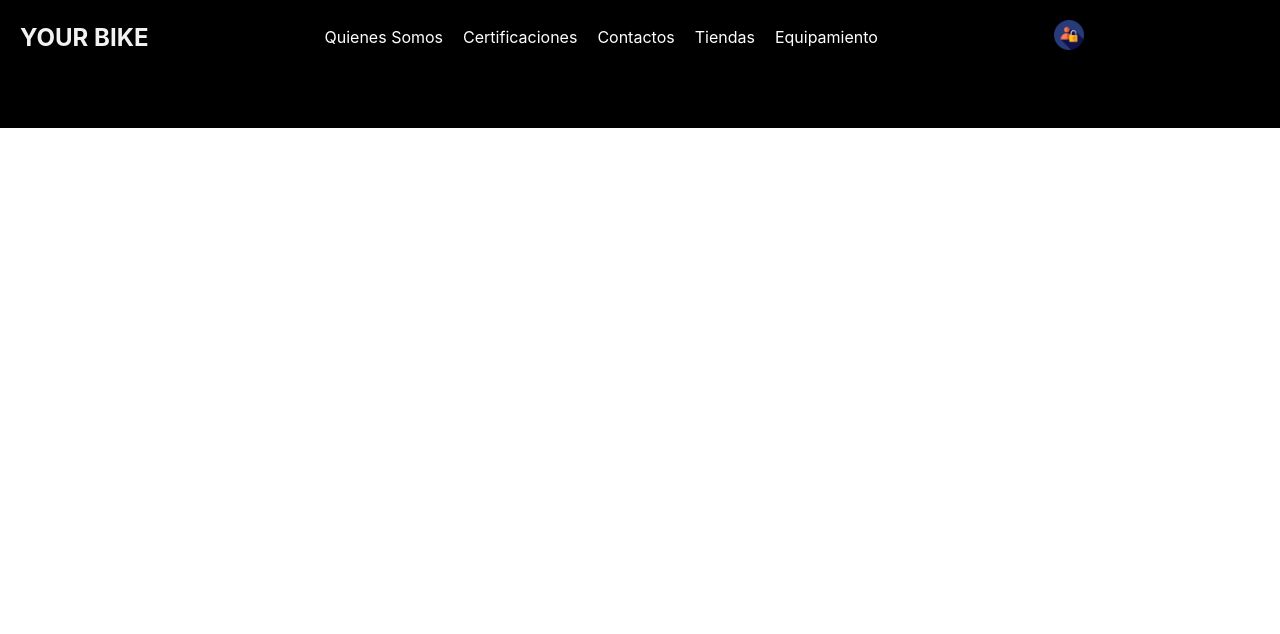
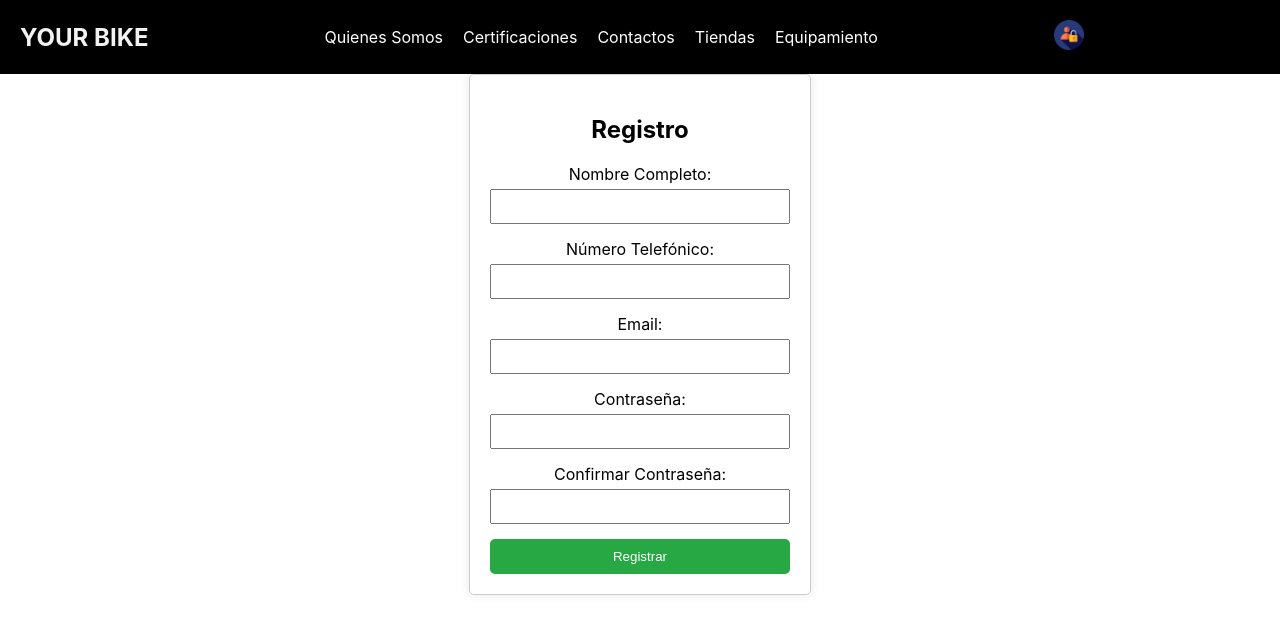
Before and after one commit to Rocha504/YourBikeSite, a React (Create React App) app: page /register in a window 1280 px wide. Shown: the top 634 px of the page. Built offline with nearby package versions, Linux system fonts and the light colour scheme.

Commit message:
Merge Login y Register

```diff
--- a/src/App.js
+++ b/src/App.js
@@ -3,8 +3,9 @@ import { Route, Routes, Link } from 'react-router-dom';
 import Slider from 'react-slick';
 import 'slick-carousel/slick/slick.css';
 import 'slick-carousel/slick/slick-theme.css';
+import About from './components/About';
 import Login from './components/Login';
-import About from './components/About';
+import Register from './components/Register';
 import './styles/App.css';
 
 function Home() {
@@ -97,9 +98,10 @@ function App() {
         <Route path="/" element={<Home />} />
         <Route path="/about" element={<About />} />
         <Route path="/login" element={<Login />} />
+        <Route path="/register" element={<Register />} />
         {/* Otras rutas aquí */}
       </Routes>
-      <footer className="footer">
+      <footer className="App-footer">
         <div className="footer-border"></div>
         <div className="footer-content">
           {/* Contenido del footer */}
--- a/src/components/Login.js
+++ b/src/components/Login.js
@@ -1,16 +1,58 @@
-import React from 'react';
-import { Link } from 'react-router-dom';
+import React, { useState } from 'react';
+import '../styles/login.css';
 
-function Login() {
-  return (
-    <div className="login-page">
-      <h2>Log In</h2>
-      <input type="email" placeholder="Correo" />
-      <input type="password" placeholder="Contraseña" />
-      <button>Login</button>
-      <p>¿No tienes una cuenta? <Link to="#signup">Regístrate Ahora</Link></p>
-    </div>
-  );
-}
+const Login = () => {
+    const [username, setUsername] = useState('');
+    const [password, setPassword] = useState('');
+
+    const handleSubmit = (event) => {
+        event.preventDefault();
+        console.log('Username:', username);
+        console.log('Password:', password);
+
+        const storedUser = localStorage.getItem('user');
+        if (storedUser) {
+            const parsedUser = JSON.parse(storedUser);
+            if (parsedUser.username === username && parsedUser.password === password) {
+                alert('Inicio de sesión exitoso!');
+                // Aquí podrías redirigir al usuario a otra página o realizar otras acciones necesarias
+            } else {
+                alert('Credenciales incorrectas');
+            }
+        } else {
+            alert('Usuario no encontrado');
+        }
+    };
+
+    return (
+        <div className="login-container">
+            <h2>Login</h2>
+            <form onSubmit={handleSubmit}>
+                <div className="form-group">
+                    <label htmlFor="username">Email:</label>
+                    <input
+                        type="text"
+                        id="username"
+                        value={username}
+                        onChange={(e) => setUsername(e.target.value)}
+                    />
+                </div>
+                <div className="form-group">
+                    <label htmlFor="password">Contraseña:</label>
+                    <input
+                        type="password"
+                        id="password"
+                        value={password}
+                        onChange={(e) => setPassword(e.target.value)}
+                    />
+                </div>
+                <button type="submit">Login</button>
+            </form>
+            <p className="register-link">
+                ¿No tienes una cuenta? <a href="/register">Regístrate Aquí</a>
+            </p>
+        </div>
+    );
+};
 
 export default Login;
--- /dev/null
+++ b/src/components/Register.js
@@ -0,0 +1,89 @@
+import React, { useState } from 'react';
+import '../styles/register.css';
+
+const Register = () => {
+    const [name, setName] = useState('');
+    const [phone, setPhone] = useState('');
+    const [username, setUsername] = useState('');
+    const [password, setPassword] = useState('');
+    const [confirmPassword, setConfirmPassword] = useState('');
+
+    const handleSubmit = (event) => {
+        event.preventDefault();
+        if (password !== confirmPassword) {
+            alert("Las contraseñas no coinciden!");
+            return;
+        }else{
+            const newUser = {
+                name: name,
+                phone: phone,
+                username: username,
+                password: password
+            };
+
+            // Guardar el usuario en localStorage
+            localStorage.setItem('user', JSON.stringify(newUser));
+
+            alert("Usuario creado exitósamente");
+        }
+        console.log('Username:', username);
+        console.log('Password:', password);
+    };
+
+    // Nombre completo, email, usuario, contraseña, num telefono, num rtn, marca bici, modelo bici, estilo bici
+    return (
+        <div className="register-container">
+            <h2>Registro</h2>
+            <form onSubmit={handleSubmit}>
+                <div className="form-group">
+                    <label htmlFor="username">Nombre Completo:</label>
+                    <input
+                        type="text"
+                        id="name"
+                        value={name}
+                        onChange={(e) => setName(e.target.value)}
+                    />
+                </div>
+                <div className="form-group">
+                    <label htmlFor="username">Número Telefónico:</label>
+                    <input
+                        type="text"
+                        id="phone"
+                        value={phone}
+                        onChange={(e) => setPhone(e.target.value)}
+                    />
+                </div>
+                <div className="form-group">
+                    <label htmlFor="username">Email:</label>
+                    <input
+                        type="text"
+                        id="username"
+                        value={username}
+                        onChange={(e) => setUsername(e.target.value)}
+                    />
+                </div>
+                <div className="form-group">
+                    <label htmlFor="password">Contraseña:</label>
+                    <input
+                        type="password"
+                        id="password"
+                        value={password}
+                        onChange={(e) => setPassword(e.target.value)}
+                    />
+                </div>
+                <div className="form-group">
+                    <label htmlFor="confirmPassword">Confirmar Contraseña:</label>
+                    <input
+                        type="password"
+                        id="confirmPassword"
+                        value={confirmPassword}
+                        onChange={(e) => setConfirmPassword(e.target.value)}
+                    />
+                </div>
+                <button type="submit">Registrar</button>
+            </form>
+        </div>
+    );
+};
+
+export default Register;
--- /dev/null
+++ b/src/styles/login.css
@@ -0,0 +1,56 @@
+.login-container {
+    width: 300px;
+    margin: 0 auto;
+    padding: 20px;
+    border: 1px solid #ccc;
+    border-radius: 5px;
+    box-shadow: 0 0 10px rgba(0, 0, 0, 0.1);
+}
+
+.login-container h2 {
+    text-align: center;
+    margin-bottom: 20px;
+}
+
+.form-group {
+    margin-bottom: 15px;
+}
+
+.form-group label {
+    display: block;
+    margin-bottom: 5px;
+}
+
+.form-group input {
+    width: 100%;
+    padding: 8px;
+    box-sizing: border-box;
+}
+
+button {
+    width: 100%;
+    padding: 10px;
+    background-color: #007bff;
+    color: #fff;
+    border: none;
+    border-radius: 5px;
+    cursor: pointer;
+}
+
+button:hover {
+    background-color: #0056b3;
+}
+
+.register-link {
+    text-align: center;
+    margin-top: 15px;
+}
+
+.register-link a {
+    color: #007bff;
+    text-decoration: none;
+}
+
+.register-link a:hover {
+    text-decoration: underline;
+}
--- /dev/null
+++ b/src/styles/register.css
@@ -0,0 +1,42 @@
+.register-container {
+    width: 300px;
+    margin: 0 auto;
+    padding: 20px;
+    border: 1px solid #ccc;
+    border-radius: 5px;
+    box-shadow: 0 0 10px rgba(0, 0, 0, 0.1);
+}
+
+.register-container h2 {
+    text-align: center;
+    margin-bottom: 20px;
+}
+
+.form-group {
+    margin-bottom: 15px;
+}
+
+.form-group label {
+    display: block;
+    margin-bottom: 5px;
+}
+
+.form-group input {
+    width: 100%;
+    padding: 8px;
+    box-sizing: border-box;
+}
+
+button {
+    width: 100%;
+    padding: 10px;
+    background-color: #28a745;
+    color: #fff;
+    border: none;
+    border-radius: 5px;
+    cursor: pointer;
+}
+
+button:hover {
+    background-color: #218838;
+}
```
